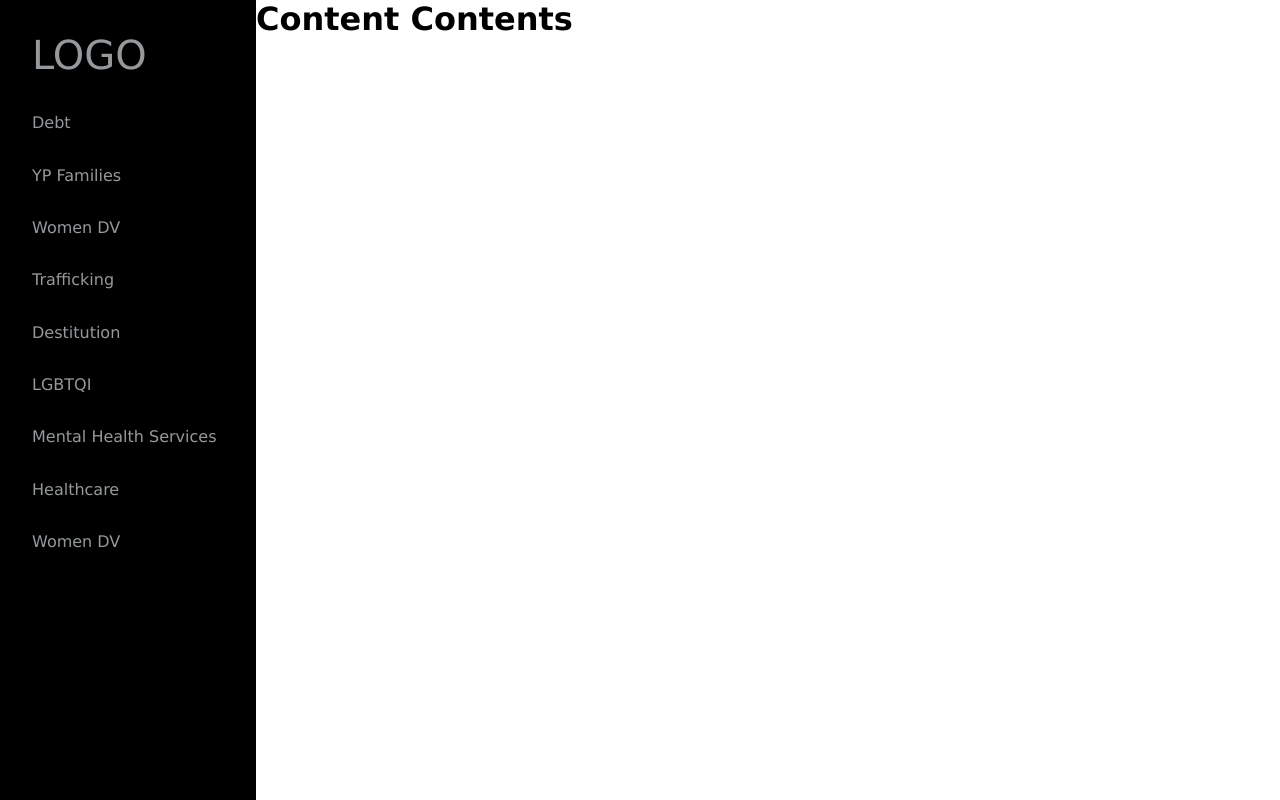
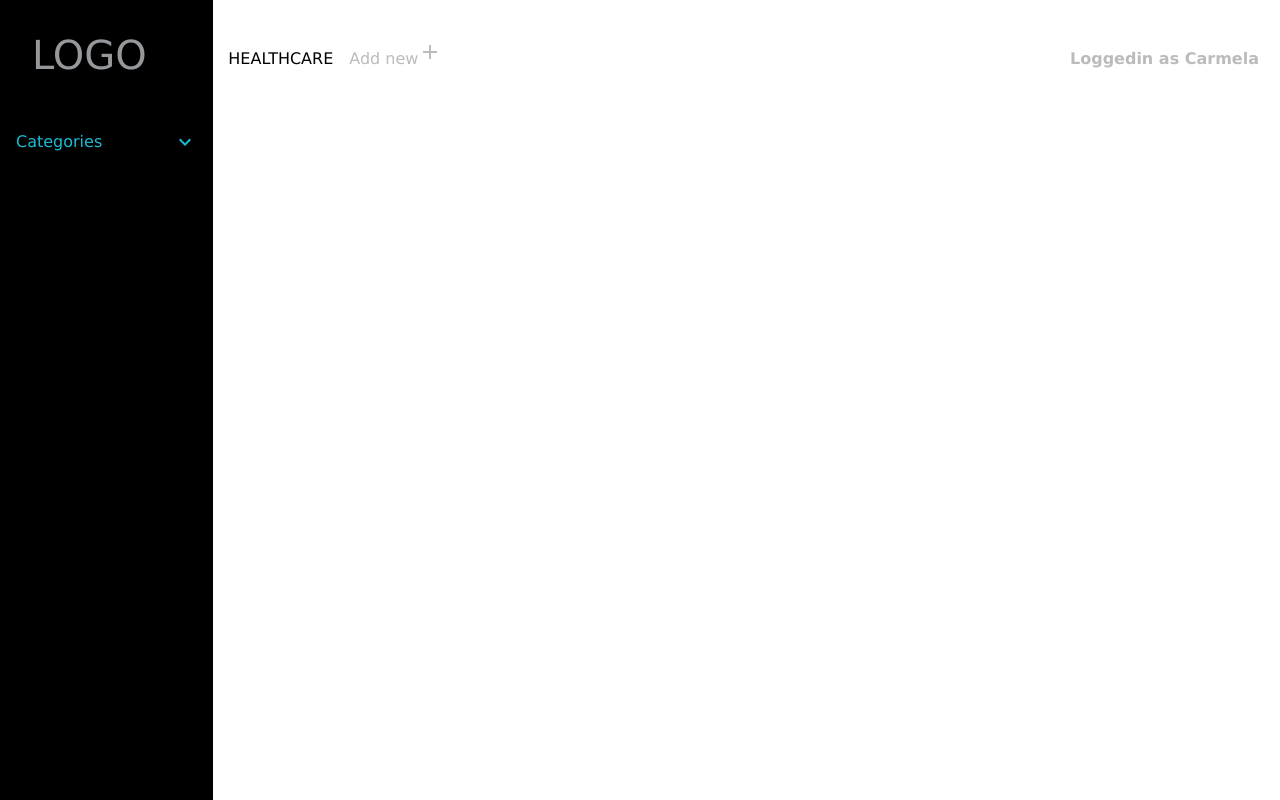
Before and after one commit to wonmaungthein/directory-of-services, a React (Create React App) app in the folder frontend/: page / in a window 1280 px wide. Built offline with nearby package versions, Linux system fonts and the light colour scheme.

Commit message:
created Home page compnent and fixed Categories component issues

```diff
--- a/frontend/package.json
+++ b/frontend/package.json
@@ -3,7 +3,7 @@
   "version": "0.1.0",
   "private": true,
   "dependencies": {
-    "material-ui": "^1.0.0-beta.32",
+    "material-ui": "^0.20.0",
     "react": "^16.2.0",
     "react-dom": "^16.2.0",
     "react-router-dom": "^4.2.2",
--- a/frontend/src/App.css
+++ b/frontend/src/App.css
@@ -10,6 +10,5 @@
 .content .main-contents{
     width: 100%;
     height: 100vh;
-    position: fixed;
-    left: 256px;
+    position: relative;
 }
--- a/frontend/src/App.js
+++ b/frontend/src/App.js
@@ -1,8 +1,8 @@
 import React from "react";
 import { BrowserRouter as Router } from "react-router-dom";
-
 import MuiThemeProvider from "material-ui/styles/MuiThemeProvider";
 import SideBar from "./Components/SideBar/SideBar";
+import Home from './Components/Home/Home'
 
 import "./App.css";
 
@@ -12,7 +12,7 @@ const App = () => (
       <div className="content">
         <SideBar />
         <main className="main-contents">
-          <h1>Content Contents</h1>
+          <Home />
         </main>
       </div>
     </MuiThemeProvider>
--- a/frontend/src/Components/Categories/Categories.js
+++ b/frontend/src/Components/Categories/Categories.js
@@ -1,10 +1,22 @@
-import React from "react";
+import React from 'react';
+import { List, ListItem } from 'material-ui/List';
+import { Link } from "react-router-dom";
+import './categories.css'
 
-import { Link } from "react-router-dom";
-import "./categories.css";
+export default class Categories extends React.Component {
 
-const Categories = () => (
-  <div className="categories">
+  state = {
+    open: false,
+  };
+
+  render() {
+    return (
+      <div>
+        <List className="categories">
+          <ListItem className="category"
+            primaryText="Categories"
+            initiallyOpen={false}
+            nestedItems={[
               <Link to="/debt">Debt</Link>,
               <Link to="/ypfamilies">YP Families</Link>,
               <Link to="/womendv">Women DV</Link>,
@@ -14,7 +26,11 @@ const Categories = () => (
               <Link to="/mentalhealthservices">Mental Health Services</Link>,
               <Link to="/healthcare">Healthcare</Link>,
               <Link to="/womendv">Women DV</Link>
+            ]}
+          />
+        </List>
+
       </div>
     );
-
-export default Categories;
+  }
+}
--- /dev/null
+++ b/frontend/src/Components/Home/Home.js
@@ -0,0 +1,24 @@
+import React, { Component } from 'react';
+import ContentAdd from 'material-ui/svg-icons/content/add';
+import { Link } from "react-router-dom";
+import './home.css'
+
+class Home extends Component {
+    render() {
+        return (
+            <div>
+                <div className="main-nav">
+                    <div className="orgonaization-title">
+                        <span>HEALTHCARE</span>
+                        <Link to="/addOrgonaization" className="add-orgnaization"><span className="add-orgonaization-button">Add new</span><ContentAdd className="button-icon" /></Link>
+                    </div>
+                    <div className="login-section">
+                        <h4>Loggedin as <strong>Carmela</strong></h4>
+                    </div>
+                </div>
+            </div>
+        );
+    }
+}
+
+export default Home;
--- /dev/null
+++ b/frontend/src/Components/Home/home.css
@@ -0,0 +1,31 @@
+/*=========== Home page =============*/
+.home-page{
+    height: 100%;
+    width: 100%;
+}
+.main-nav{
+    display: flex;
+    margin-top: 2.5em;
+    padding-left: 15px;
+}
+.main-nav .orgonaization-title{
+    width: 48%;
+    display: flex;
+    align-items: center;
+}
+.main-nav .orgonaization-title .add-orgonaization-button{
+    text-decoration: none;
+    display: inline-block;
+    padding: 0 0 .6em 1em;
+    color: #bbb;
+}
+.main-nav .add-orgnaization svg{
+    color: #bbb !important;
+}
+.main-nav .login-section{
+    width: 50%;
+    margin: auto 0;
+    justify-content: flex-end;
+    display: flex;
+    color: #bbb;
+}
```
Also changed, not shown: 1 other file (tests, documents, lock files or other folders). Lines whose indentation alone changed are shown as unchanged.
